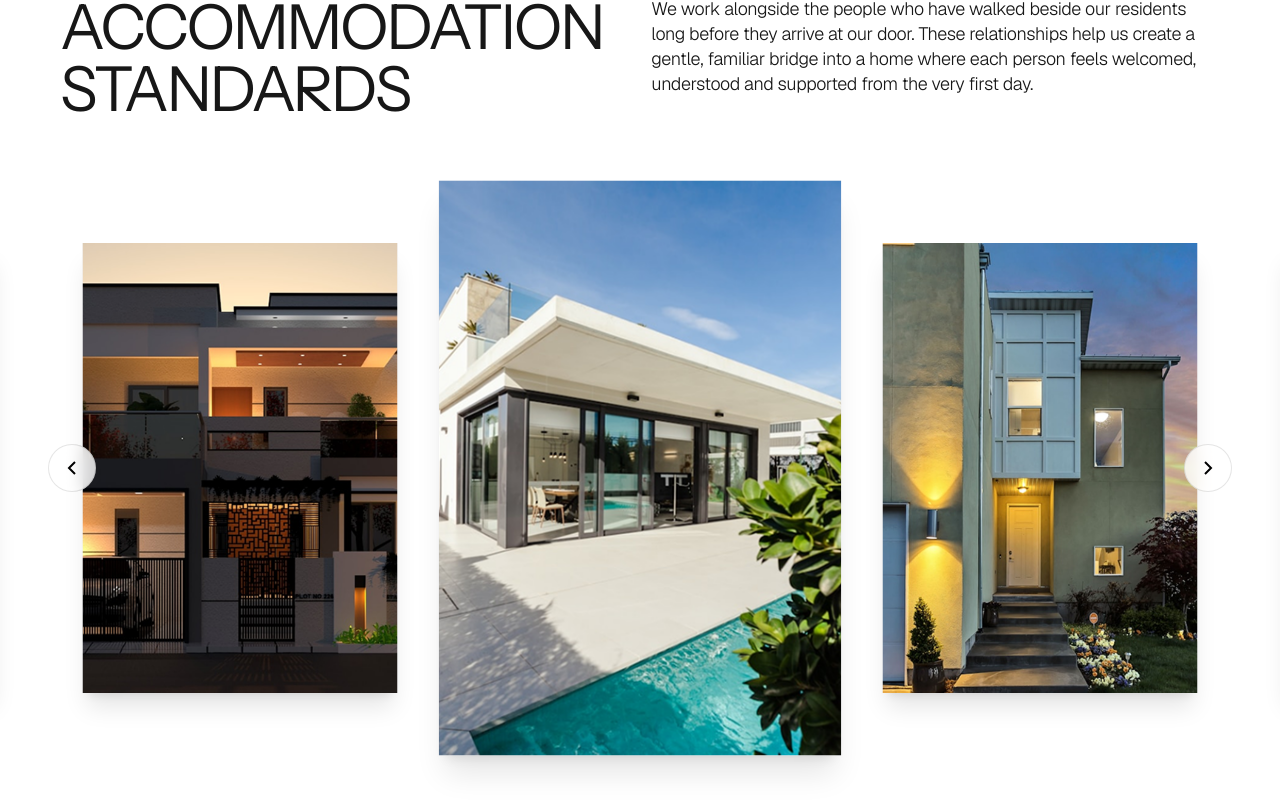
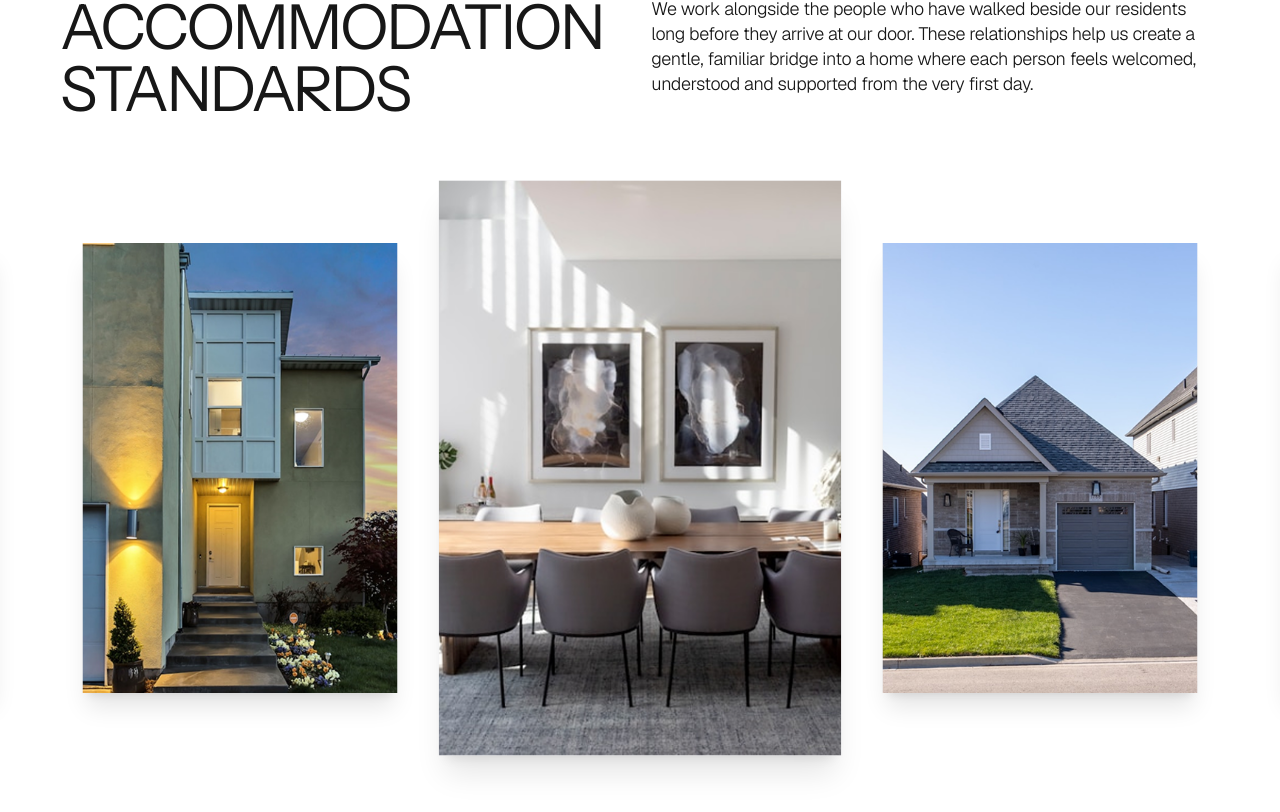
Before and after one commit to talhaiftikhar12549/farris-khight, a Next.js app: page / in a window 1280 px wide. Shown: the part 5011-5823 px from the top of the page. Built offline with nearby package versions, Linux system fonts and the light colour scheme.

Commit message:
made the carousal on auto rotate

```diff
--- a/src/app/components/AccommodationStandards.js
+++ b/src/app/components/AccommodationStandards.js
@@ -1,5 +1,5 @@
 "use client";
-import { useState } from "react";
+import { useState, useEffect } from "react";
 import Image from "next/image";
 
 export default function AccommodationStandards() {
@@ -14,13 +14,15 @@ export default function AccommodationStandards() {
 
     const [currentIndex, setCurrentIndex] = useState(0);
 
-    const nextSlide = () => {
-        setCurrentIndex((prev) => (prev + 1) % images.length);
-    };
+    // Auto-rotate
+    useEffect(() => {
+        const interval = setInterval(() => {
+            setCurrentIndex((prev) => (prev + 1) % images.length);
+        }, 3000); // 3 seconds
+        return () => clearInterval(interval);
+    }, [images.length]); // Dependency on length
 
-    const prevSlide = () => {
-        setCurrentIndex((prev) => (prev - 1 + images.length) % images.length);
-    };
+    /* Manual navigation removed */
 
     return (
         <section className="w-full bg-white text-black py-24 border-b border-gray-100 overflow-hidden">
@@ -62,19 +64,7 @@ export default function AccommodationStandards() {
 
             {/* Center Mode Carousel */}
             <div className="relative w-full h-[600px] flex items-center justify-center mt-10">
-                {/* Navigation Buttons */}
-                <button
-                    onClick={prevSlide}
-                    className="absolute left-4 md:left-12 z-40 w-12 h-12 rounded-full border border-black/10 hover:bg-black/5 flex items-center justify-center transition-colors bg-white/80 backdrop-blur-sm"
-                >
-                    <svg width="24" height="24" viewBox="0 0 24 24" fill="none" stroke="currentColor" strokeWidth="2"><path d="M15 18l-6-6 6-6" /></svg>
-                </button>
-                <button
-                    onClick={nextSlide}
-                    className="absolute right-4 md:right-12 z-40 w-12 h-12 rounded-full border border-black/10 hover:bg-black/5 flex items-center justify-center transition-colors bg-white/80 backdrop-blur-sm"
-                >
-                    <svg width="24" height="24" viewBox="0 0 24 24" fill="none" stroke="currentColor" strokeWidth="2"><path d="M9 18l6-6-6-6" /></svg>
-                </button>
+                {/* Buttons removed */}
 
                 {/* Slides Container */}
                 <div className="relative w-full h-full flex items-center justify-center perspective-1000">
```
Also changed, not shown: public/images/accommodation/talha.png.
